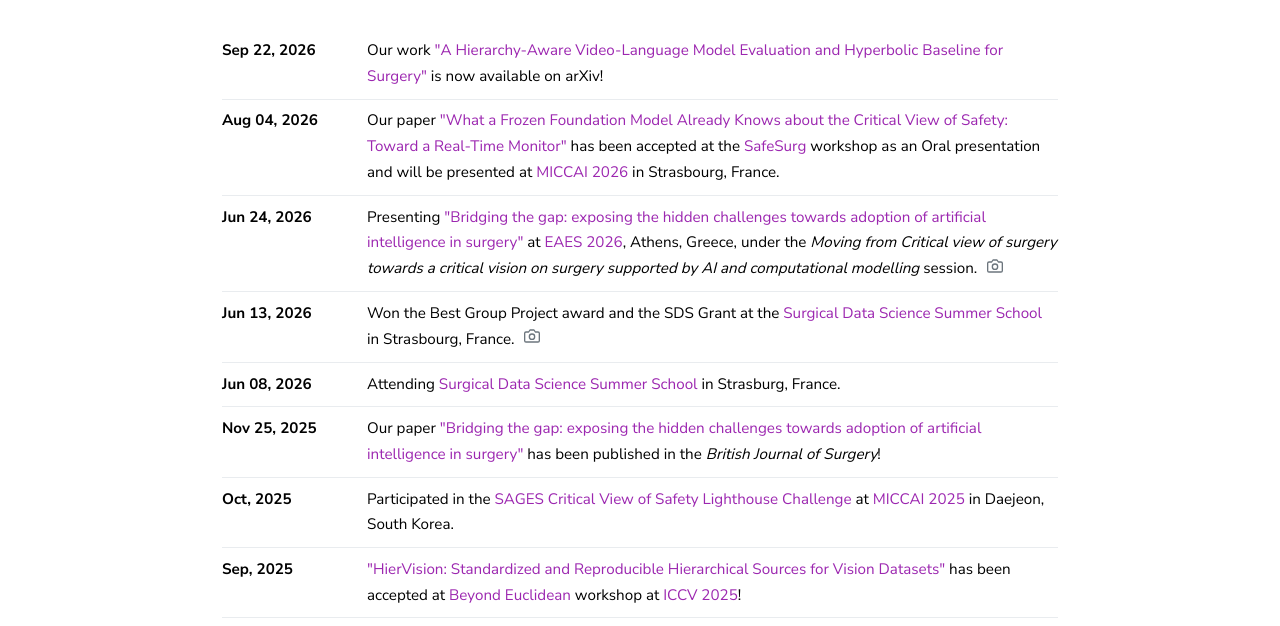
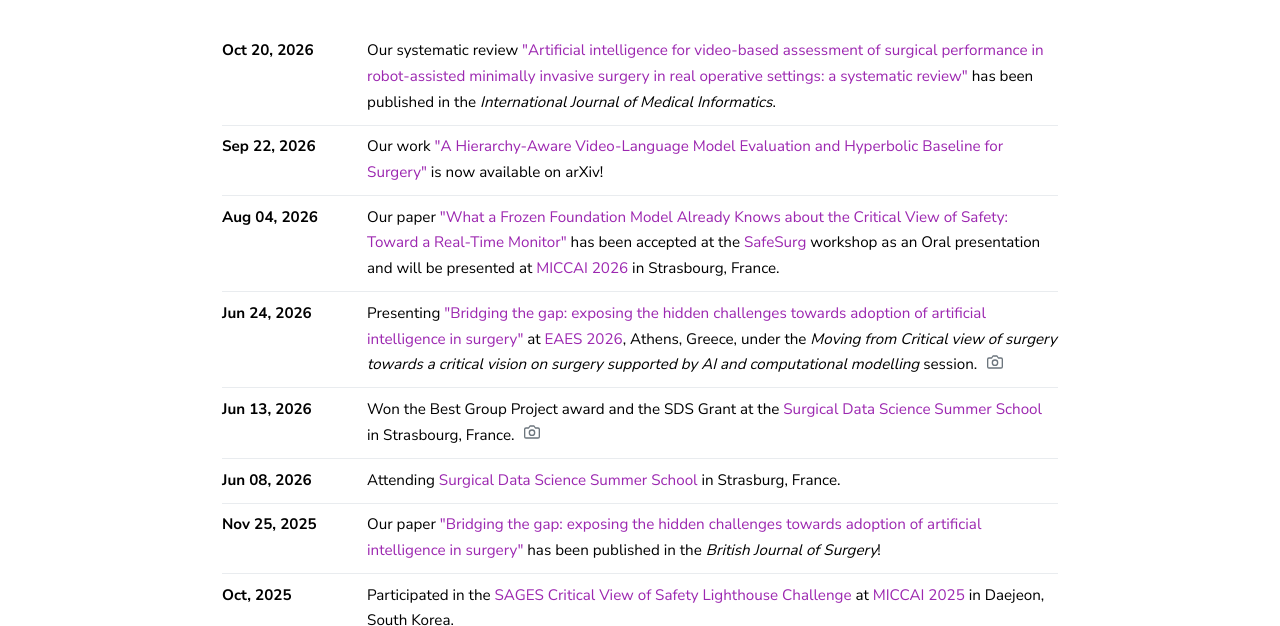
Before and after one commit to amanzanorodriguez/amanzanorodriguez.github.io, a plain HTML site: page news.html in a window 1280 px wide. Shown: the part 153-779 px from the top of the page. Drawn offline with Linux system fonts and the light colour scheme.

Commit message:
Update news.html

```diff
--- a/news.html
+++ b/news.html
@@ -27,6 +27,13 @@
 
   <table class="news-table">
     <tbody>
+      <tr>
+        <td class="date-cell">Oct 20, 2026</td>
+        <td>
+          Our systematic review <a href="https://doi.org/10.1016/j.ijmedinf.2026.106776" target="_blank">"Artificial intelligence for video-based assessment of surgical performance in robot-assisted minimally invasive surgery in real operative settings: a systematic review"</a>
+          has been published in the <em>International Journal of Medical Informatics</em>.
+        </td>
+      </tr>
       <tr>
         <td class="date-cell">Sep 22, 2026</td>
         <td>
```
